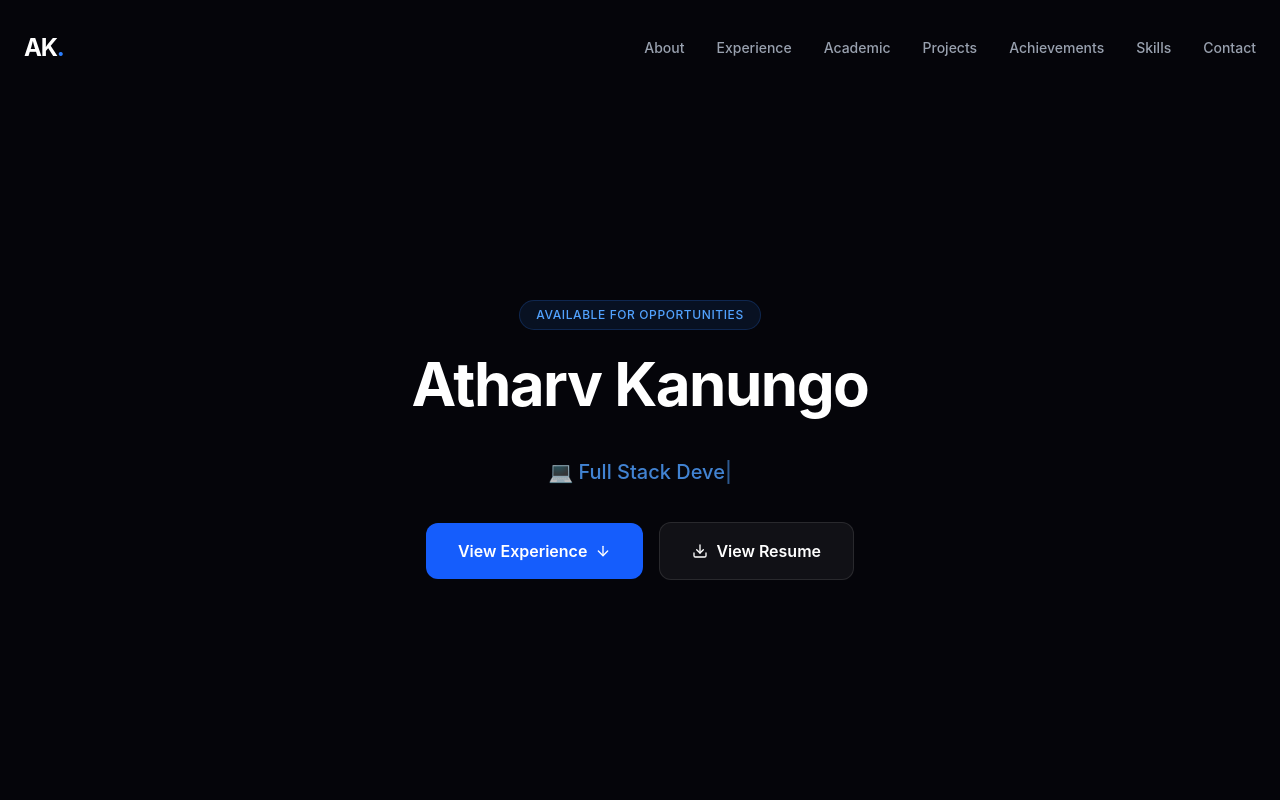
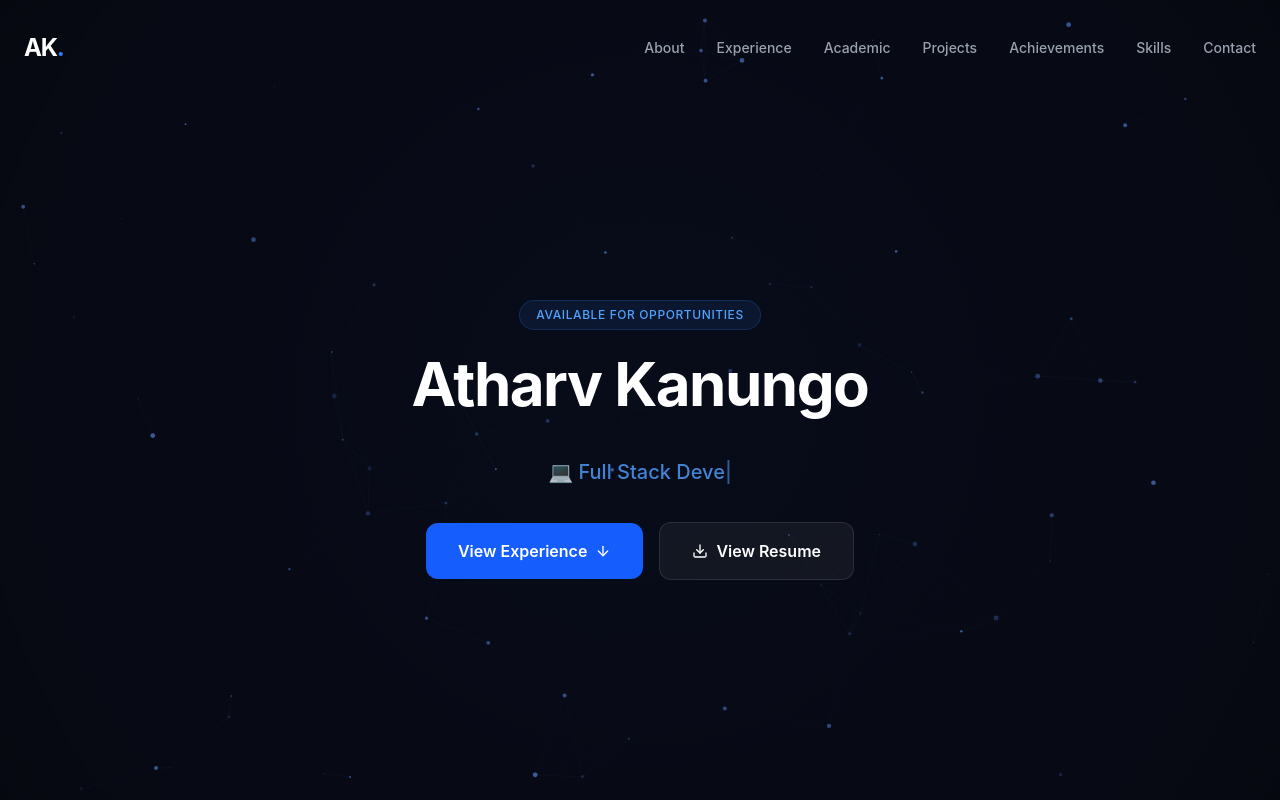
Before and after one commit to Atharvk13/Atharv-Kanungo-Portfolio, a React (Vite) app: page / in a window 1280 px wide. Shown: the top 800 px of the page. Built offline with nearby package versions, Linux system fonts and the light colour scheme.

Commit message:
Fix animated background to show throughout entire page

```diff
--- a/src/App.tsx
+++ b/src/App.tsx
@@ -23,7 +23,7 @@ export default function App() {
   const [isLoading, setIsLoading] = useState(true);
 
   return (
-    <div className="bg-[#05050a] text-white selection:bg-blue-500/30 selection:text-blue-200">
+    <div className="text-white selection:bg-blue-500/30 selection:text-blue-200">
       <AnimatedBackground />
       <AnimatePresence mode="wait">
         {isLoading ? (
```
